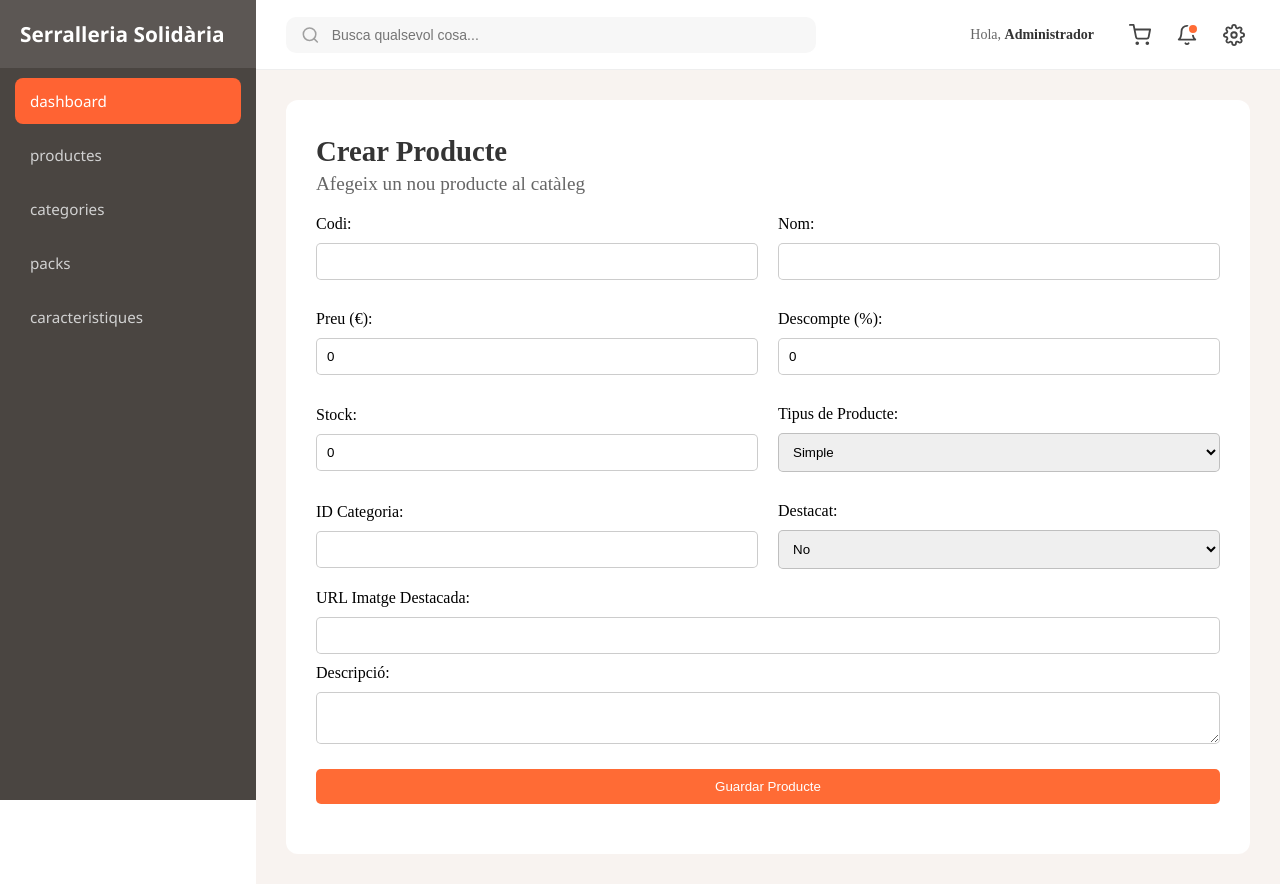
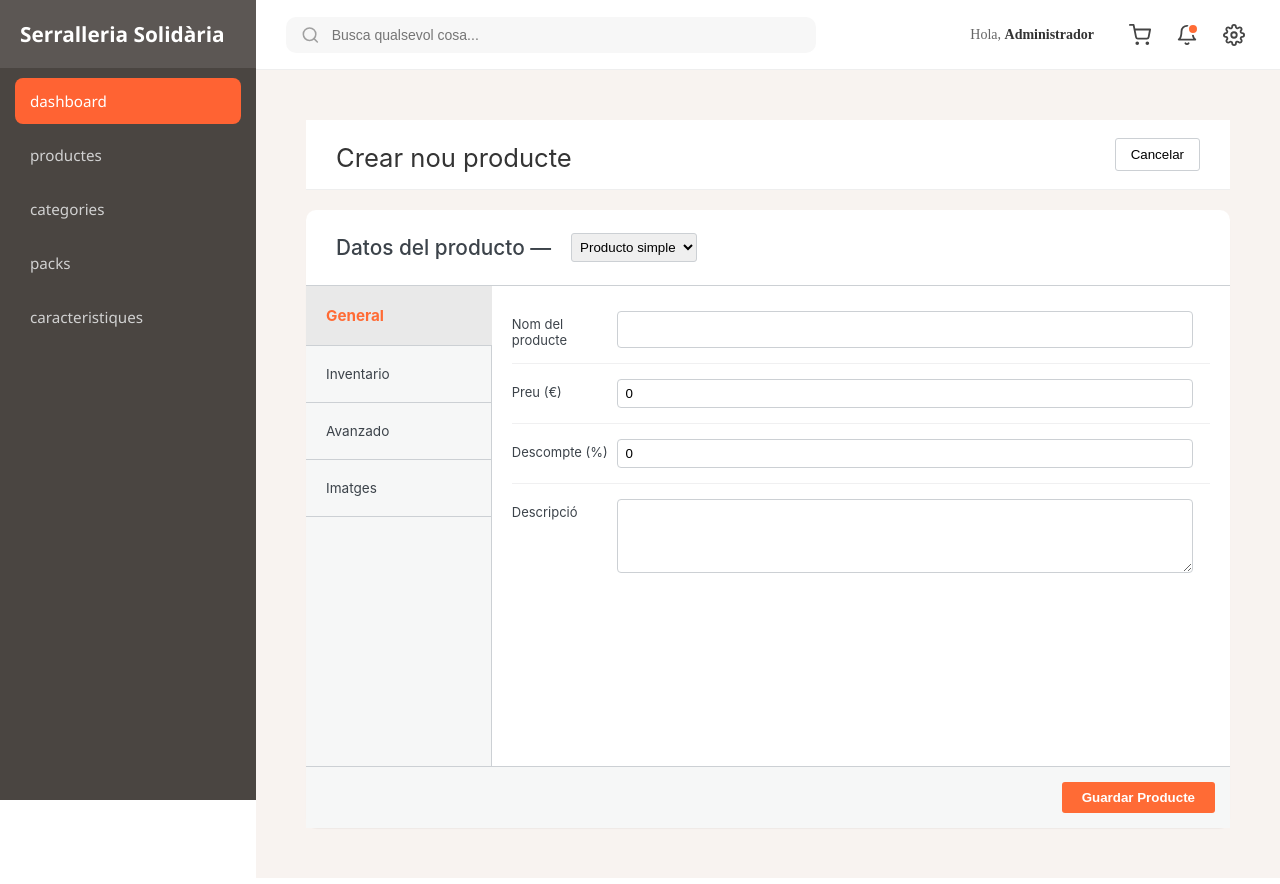
Before and after one commit to Anderson-Jimenez/serralleria_solidaria, a React app in the folder frontend/: page /admin/products/create in a window 1280 px wide. Built offline with nearby package versions, Linux system fonts and the light colour scheme; the HTML template or start-up script is replaced by a standard one.

Commit message:
arreglo vista products

```diff
--- a/frontend/src/pages/admin/categories/index.jsx
+++ b/frontend/src/pages/admin/categories/index.jsx
@@ -59,7 +59,6 @@ function Categories() {
                   <Link to={`/admin/categories/edit/${category.id}`}><button className="edit-button">Edita</button></Link>
                   <button className="deactivate-button">Desactiva</button>
 
-                  <button className="delete-button" action={`/admin/categories/delete/${category.id}`}>Elimina</button>
                 </td>
 
               </tr>
--- a/frontend/src/pages/admin/products/create.jsx
+++ b/frontend/src/pages/admin/products/create.jsx
@@ -3,18 +3,17 @@ import { useNavigate } from "react-router-dom";
 
 function ProductsCreate() {
     const navigate = useNavigate();
+    const [activeTab, setActiveTab] = useState("general");
 
-    // Estados basados en la estructura de la tabla Product
     const [code, setCode] = useState("");
     const [name, setName] = useState("");
     const [description, setDescription] = useState("");
     const [stock, setStock] = useState(0);
     const [highlightedImg, setHighlightedImg] = useState("");
-    const [price, setPrice] = useState(0); // Columna "€"
+    const [price, setPrice] = useState(0);
     const [discount, setDiscount] = useState(0);
     const [highlighted, setHighlighted] = useState(0);
     const [categoryId, setCategoryId] = useState("");
-    const [productType, setProductType] = useState("simple");
 
     const handleSubmit = (e) => {
         e.preventDefault();
@@ -35,7 +34,7 @@ function ProductsCreate() {
                 discount,
                 highlighted,
                 category_id: categoryId,
-                product_type: productType
+                product_type: "simple"
             })
         })
         .then(async res => {
@@ -51,74 +50,101 @@ function ProductsCreate() {
         })
         .catch(err => {
             console.error('Error detallado:', err);
-            alert('Error al crear el producto. Revisa la consola.');
         });
     };
 
     return (
-        <div className="edit-form">
-            <h1 className="dashboard-title">Crear Producte</h1>
-            <h3 className="dashboard-subtitle">Afegeix un nou producte al catàleg</h3>
-
-            <form onSubmit={handleSubmit} className="flex-column">
-
-                <div className="flex">
-                    <div className="w50 flex-column">
-                        <label>Codi:</label>
-                        <input type="text" value={code} onChange={(e) => setCode(e.target.value)} required />
-                    </div>
-                    <div className="w50 flex-column">
-                        <label>Nom:</label>
-                        <input type="text" value={name} onChange={(e) => setName(e.target.value)} required />
-                    </div>
+        <div className="product-admin-container">
+            <div className="admin-header">
+                <h1 className="dashboard-title">Crear nou producte</h1>
+                <button className="cancel-button" onClick={() => navigate("/admin/products")}>Cancelar</button>
             </div>
 
-                <div className="flex">
-                    <div className="w50 flex-column">
-                        <label>Preu (€):</label>
-                        <input type="number" step="0.01" value={price} onChange={(e) => setPrice(e.target.value)} />
-                    </div>
-                    <div className="w50 flex-column">
-                        <label>Descompte (%):</label>
-                        <input type="number" value={discount} onChange={(e) => setDiscount(e.target.value)} />
-                    </div>
-                </div>
+            <form onSubmit={handleSubmit} className="product-data-box">
+                <div className="data-box-header">
+                    <div className="title-section">
+                        <h2>Datos del producto —</h2>
 
-                <div className="flex">
-                    <div className="w50 flex-column">
-                        <label>Stock:</label>
-                        <input type="number" value={stock} onChange={(e) => setStock(e.target.value)} />
-                    </div>
-                    <div className="w50 flex-column">
-                        <label>Tipus de Producte:</label>
-                        <select value={productType} onChange={(e) => setProductType(e.target.value)}>
-                            <option value="simple">Simple</option>
-                            <option value="pack">Pack</option>
+                        <select value="simple" readOnly>
+                            <option value="simple">Producto simple</option>
                         </select>
                     </div>
                 </div>
 
-                <div className="flex">
-                    <div className="w50 flex-column">
-                        <label>ID Categoria:</label>
+                <div className="data-box-body">
+                    <nav className="data-sidebar">
+                        <ul>
+                            <li className={activeTab === 'general' ? 'active' : ''} onClick={() => setActiveTab('general')}>
+                                General
+                            </li>
+                            <li className={activeTab === 'inventario' ? 'active' : ''} onClick={() => setActiveTab('inventario')}>
+                                Inventario
+                            </li>
+                            <li className={activeTab === 'avanzado' ? 'active' : ''} onClick={() => setActiveTab('avanzado')}>
+                                Avanzado
+                            </li>
+                            <li className={activeTab === 'imagenes' ? 'active' : ''} onClick={() => setActiveTab('imagenes')}>
+                                Imatges
+                            </li>
+                        </ul>
+                    </nav>
+
+                    <div className="data-content">
+                        {activeTab === 'general' && (
+                            <section className="tab-panel">
+                                <div className="form-group">
+                                    <label>Nom del producte</label>
+                                    <input type="text" value={name} onChange={(e) => setName(e.target.value)} required />
+                                </div>
+                                <div className="form-group">
+                                    <label>Preu (€)</label>
+                                    <input type="number" step="0.01" value={price} onChange={(e) => setPrice(e.target.value)} />
+                                </div>
+                                <div className="form-group">
+                                    <label>Descompte (%)</label>
+                                    <input type="number" value={discount} onChange={(e) => setDiscount(e.target.value)} />
+                                </div>
+                                <div className="form-group">
+                                    <label>Descripció</label>
+                                    <textarea value={description} onChange={(e) => setDescription(e.target.value)} rows="4" />
+                                </div>
+                            </section>
+                        )}
+
+                        {activeTab === 'inventario' && (
+                            <section className="tab-panel">
+                                <div className="form-group">
+                                    <label>Codi </label>
+                                    <input type="text" value={code} onChange={(e) => setCode(e.target.value)} required />
+                                </div>
+                                <div className="form-group">
+                                    <label>Stock actual</label>
+                                    <input type="number" value={stock} onChange={(e) => setStock(e.target.value)} />
+                                </div>
+                            </section>
+                        )}
+
+                        {activeTab === 'avanzado' && (
+                            <section className="tab-panel">
+                                <div className="form-group">
+                                    <label>ID Categoria</label>
                                     <input type="number" value={categoryId} onChange={(e) => setCategoryId(e.target.value)} />
                                 </div>
-                    <div className="w50 flex-column">
-                        <label>Destacat:</label>
+                                <div className="form-group">
+                                    <label>Destacat</label>
                                     <select value={highlighted} onChange={(e) => setHighlighted(Number(e.target.value))}>
                                         <option value="0">No</option>
                                         <option value="1">Sí</option>
                                     </select>
                                 </div>
+                            </section>
+                        )}
+                    </div>
                 </div>
 
-                <label>URL Imatge Destacada:</label>
-                <input type="text" value={highlightedImg} onChange={(e) => setHighlightedImg(e.target.value)} />
-
-                <label>Descripció:</label>
-                <textarea value={description} onChange={(e) => setDescription(e.target.value)} />
-
-                <input type="submit" value="Guardar Producte" style={{marginTop: '20px'}} />
+                <div className="data-box-footer">
+                    <button type="submit" className="save-button">Guardar Producte</button>
+                </div>
             </form>
         </div>
     );
--- a/frontend/src/pages/admin/products/index.jsx
+++ b/frontend/src/pages/admin/products/index.jsx
@@ -25,6 +25,7 @@ function ProductsIndex() {
       <h3 className="dashboard-subtitle">Administra els productes del catàleg</h3>
 
       <div className="table-container">
+
         <div className="space-between pb-10 mb-10 border-bottom">
           <div className="search-container">
             <svg width="20" height="20" viewBox="0 0 24 24" fill="none" stroke="currentColor" strokeWidth="2" strokeLinecap="round" strokeLinejoin="round" className="search-icon">
--- a/frontend/src/scss/_categories.scss
+++ b/frontend/src/scss/_categories.scss
@@ -9,8 +9,7 @@
     cursor: pointer;
 }
 .space-between{
-    display: flex;
-    justify-content: space-between;
+    @include mixins.flex-spacebetween;
 }
 .pb-10{
     padding-bottom: 10px;
--- a/frontend/src/scss/_variables.scss
+++ b/frontend/src/scss/_variables.scss
@@ -9,3 +9,7 @@ $color-bg-container: #ffffff;
 $color-accent: #ff6b35;
 
 $color-title: #343434;
+
+$border-color: #ccd0d4;
+$bg-light: #f6f7f7;
+$text-color: #3c434a;
--- a/frontend/src/scss/app.scss
+++ b/frontend/src/scss/app.scss
@@ -5,3 +5,4 @@
 @use './caracteristics';
 @use './categories';
 @use './forms/forms';
+@use './forms/productCreate';
--- a/frontend/src/scss/forms/_forms.scss
+++ b/frontend/src/scss/forms/_forms.scss
@@ -24,6 +24,9 @@
     form .w50{
         width: 50%;
     }
+    form .w33{
+        width: 33.33%;
+    }
     form input[type="text"], form input[type="number"], form textarea, form select{
         padding: 10px;
         border: solid 1px rgba(0, 0, 0, 0.199);
--- /dev/null
+++ b/frontend/src/scss/forms/_productCreate.scss
@@ -0,0 +1,160 @@
+@use '../variables';
+
+$border-color: variables.$border-color;
+$bg-light: variables.$bg-light;
+$text-color: variables.$text-color;
+
+$blue-active: #2271b1;
+$red-accent: #d63638;
+
+.product-admin-container {
+    padding: 20px;
+    font-family: -apple-system, BlinkMacSystemFont, "Segoe UI", Roboto, Oxygen-Sans, Ubuntu, Cantarell, "Helvetica Neue", sans-serif;
+    color: $text-color;
+
+    .admin-header {
+        display: flex;
+        justify-content: space-between;
+        align-items: center;
+        margin-bottom: 20px;
+
+        .dashboard-title { font-size: 1.6rem; font-weight: 400; }
+        .cancel-button {
+            padding: 8px 15px;
+            cursor: pointer;
+            border: 1px solid $border-color;
+            background: white;
+            border-radius: 3px;
+            &:hover { background: #f0f0f1; }
+        }
+    }
+}
+
+.product-data-box {
+    background: white;
+    box-shadow: 0 1px 1px rgba(0,0,0,0.04);
+    border-radius: 10px;
+
+    .data-box-header {
+        padding: 10px 15px;
+        font-size: 1.2rem;
+        border-bottom: 1px solid $border-color;
+
+        .title-section {
+            display: flex;
+            align-items: center;
+            gap: 15px;
+            padding: 10px;
+
+            h2 {
+                font-size: 1.3rem;
+                margin: 0;
+                font-weight: 500;
+                padding: 5px;
+            }
+
+            select {
+                padding: 5px 4px;
+                border: 1px solid $border-color;
+                border-radius: 3px;
+            }
+        }
+    }
+
+    .data-box-body {
+        display: flex;
+        min-height: 60vh;
+
+        .data-sidebar {
+            width: 20%;
+            background: $bg-light;
+            border-right: 1px solid $border-color;
+
+            ul {
+                list-style: none;
+                padding: 0;
+                margin: 0;
+
+                li {
+                    padding: 20px;
+                    border-bottom: 1px solid $border-color;
+                    cursor: pointer;
+                    font-size: 0.85rem;
+                    color: variables.$text-color;
+                    display: flex;
+                    align-items: center;
+                    gap: 8px;
+
+                    &:hover { background: #f0f0f1; }
+
+                    &.active {
+                        background: rgb(233, 233, 233);
+                        color: variables.$color-accent;
+                        font-weight: 700;
+                        font-size: 0.95rem;
+                        margin-right: -1px;
+                    }
+                }
+            }
+        }
+
+        .data-content {
+            flex: 1;
+            padding: 10px 20px;
+
+            .tab-panel {
+                .form-group {
+                    display: flex;
+                    padding: 15px 0;
+                    border-bottom: 1px solid #f0f0f1;
+
+                    &:last-child { border-bottom: none; }
+
+                    label {
+                        width: 15%;
+                        font-size: 13px;
+                        font-weight: 400;
+                        padding-top: 5px;
+                    }
+
+                    input[type="text"],
+                    input[type="number"],
+                    select,
+                    textarea {
+                        width: 80%;
+                        padding: 6px 8px;
+                        border: 1px solid $border-color;
+                        border-radius: 4px;
+                        outline: none;
+
+                        &:focus {
+                            border-color: variables.$color-accent;
+                            box-shadow: 0 0 0 1px variables.$color-accent;
+                        }
+                    }
+
+                    textarea { resize: vertical; }
+                }
+            }
+        }
+    }
+
+    .data-box-footer {
+        padding: 15px;
+        background: $bg-light;
+        border-top: 1px solid $border-color;
+        text-align: right;
+
+        .save-button {
+            background: variables.$color-accent;
+            color: white;
+            border: none;
+            padding: 8px 20px;
+            border-radius: 3px;
+            cursor: pointer;
+            font-weight: 600;
+
+            &:hover { background: darken($blue-active, 10%); }
+        }
+    }
+}
```
Also changed, not shown: frontend/src/pages/admin/products.jsx (deleted, +0 -9 lines), 1 other file (tests, documents, lock files or other folders). Lines whose indentation alone changed are shown as unchanged.
